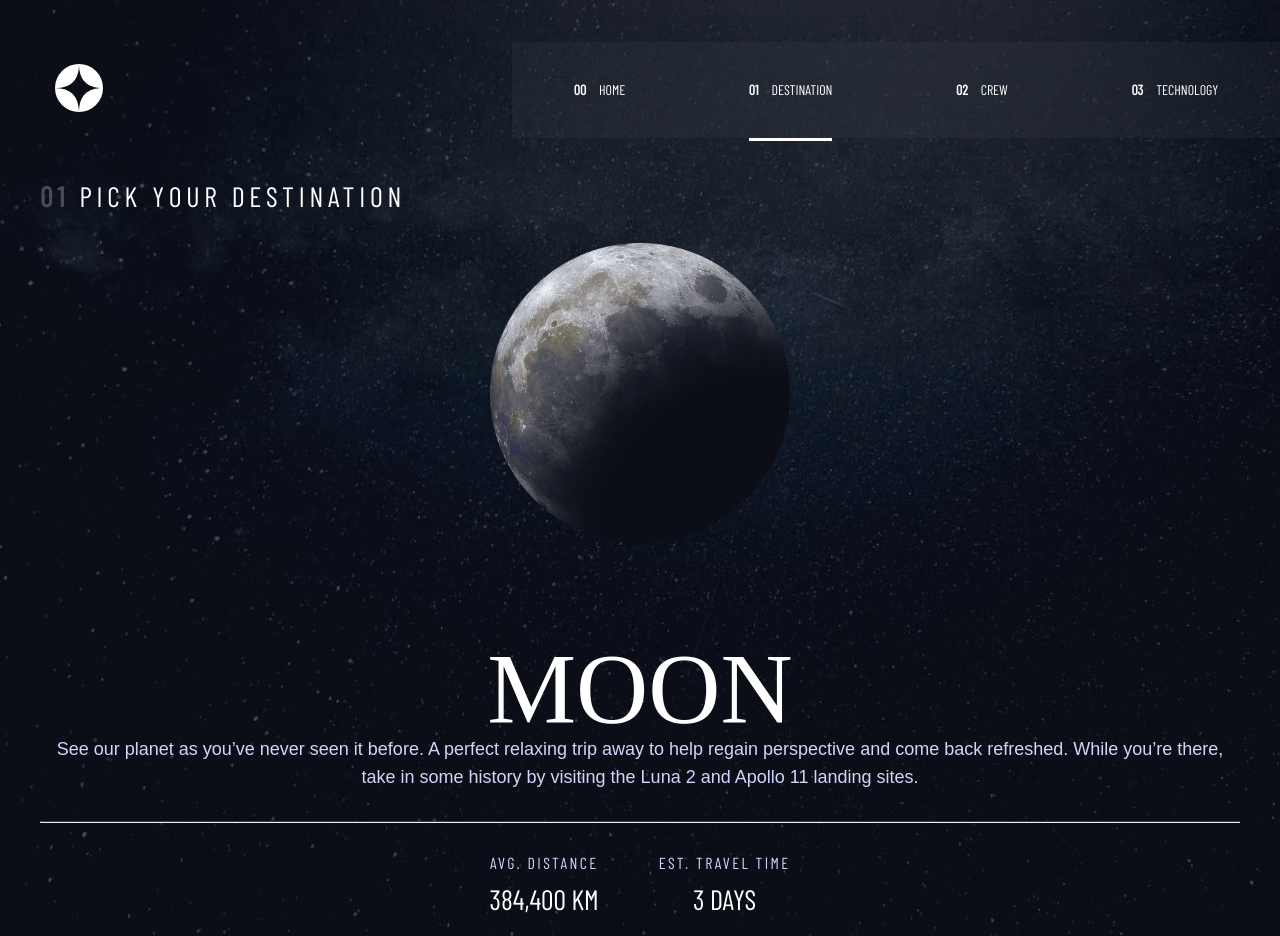
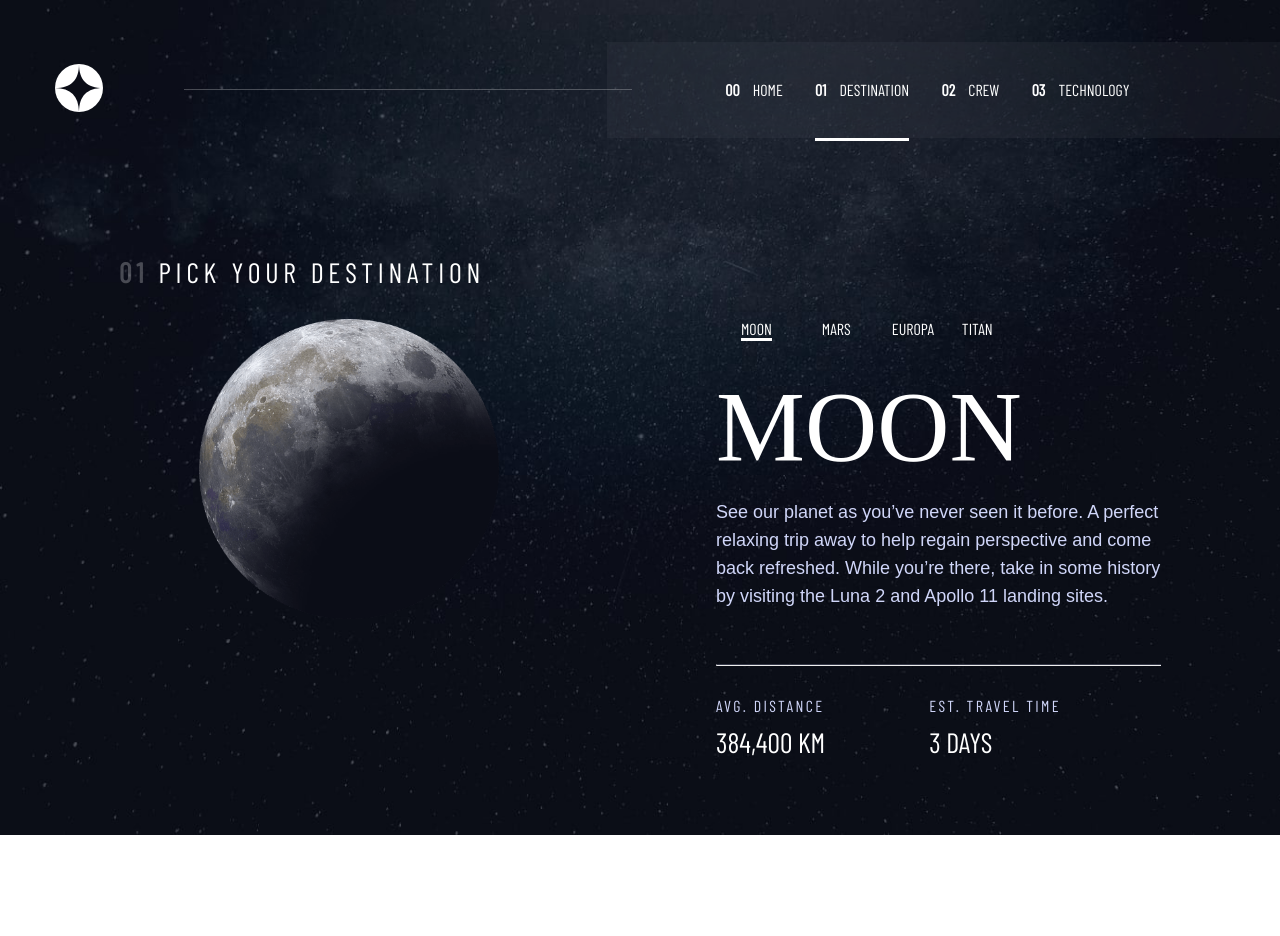
Before and after one commit to davidhuertado/space-app, a React (Create React App) app: page /destination in a window 1280 px wide. After the commit the page ends 835 px from the top, so only its background shows below. Built offline with nearby package versions, Linux system fonts and the light colour scheme; a web font is replaced by a local one.

Commit message:
feat destination desktop

```diff
--- a/src/components/Destination.js
+++ b/src/components/Destination.js
@@ -12,6 +12,7 @@ import { Pagination } from 'swiper';
 
 const Destination = ({ destinationData }) => {
   const pagination = {
+    el: '.pagination-container',
     clickable: true,
     renderBullet: function (index, className) {
       return (
--- a/src/components/Header.js
+++ b/src/components/Header.js
@@ -32,6 +32,7 @@ const Header = ({ onHamburguerClick, hidden }) => {
           <img src={logo} alt="logo" className="logo" />
         </div>
       </Link>
+      <span className="hide-mobile line"></span>
       <div className="burguer-container hide-tablet">
         <img
           onClick={() => onHamburguerClick(!hidden)}
--- a/src/components/Home.js
+++ b/src/components/Home.js
@@ -4,6 +4,7 @@ import '../styles/Home.css';
 const Home = () => {
   return (
     <section className="home">
+      <div className="text-div">
         <div className="title">
           <h5 className="h5">So you want to travel to</h5>
           <h1 className="h1">space</h1>
@@ -14,6 +15,7 @@ const Home = () => {
           back, and relax because we’ll give you a truly out of this world
           experience!
         </p>
+      </div>
 
       <span className="enter-span">
         <h4 className="h4">Explore</h4>
--- a/src/components/Planet.js
+++ b/src/components/Planet.js
@@ -5,10 +5,14 @@ const Planet = ({ planet }) => {
 
   return (
     <div className="planet">
+      <div className="img-container">
         <img
           src={require(`../assets/destination/image-${planet.name.toLowerCase()}.png`)}
           alt="moon"
         />
+      </div>
+      <div className="text-div">
+        <div className="pagination-container"></div>
         <h2 className="h2">{planet.name}</h2>
         <p>{planet.description}</p>
         <hr className="hr" />
@@ -24,6 +28,7 @@ const Planet = ({ planet }) => {
           </div>
         </div>
       </div>
+    </div>
   );
 };
 
--- a/src/styles/Destination.css
+++ b/src/styles/Destination.css
@@ -81,8 +81,7 @@
 .swiper-pagination-custom,
 .swiper-pagination-fraction {
   position: relative;
-  top: 200px;
-  bottom: 0;
+  top: -30px;
 }
 
 .destination .swiper-pagination-bullet-active {
@@ -104,12 +103,12 @@
     margin-bottom: 100px;
     width: 300px;
   }
-  .swiper-horizontal > .swiper-pagination-bullets,
+  /* .swiper-horizontal > .swiper-pagination-bullets,
   .swiper-pagination-bullets.swiper-pagination-horizontal,
   .swiper-pagination-custom,
   .swiper-pagination-fraction {
     top: 350px;
-  }
+  } */
   .destination .time-destination-wrapper {
     display: flex;
     justify-content: center;
@@ -123,3 +122,46 @@
     text-align: left;
   }
 }
+@media screen and (min-width: 992px) {
+  .destination {
+    padding: 76px 9.3vw;
+  }
+  .planet {
+    display: flex;
+    width: 100%;
+  }
+  .planet .img-container {
+    margin: 0 auto 0 80px;
+  }
+  .planet .text-div {
+    max-width: 445px;
+    margin: 0 0 0 auto;
+    text-align: left;
+  }
+  .planet .h2 {
+    margin-bottom: 14px;
+    line-height: 115px;
+    margin-top: 30px;
+  }
+  .destination p {
+    margin-bottom: 54px;
+  }
+  .destination .distance,
+  .destination .travel {
+    text-align: left;
+  }
+  .destination .distance {
+    margin: 0 auto 0 0;
+  }
+  .destination .travel {
+    margin-right: 100px;
+  }
+  .swiper-horizontal > .swiper-pagination-bullets,
+  .swiper-pagination-bullets.swiper-pagination-horizontal,
+  .swiper-pagination-custom,
+  .swiper-pagination-fraction {
+    top: unset;
+    bottom: 0 !important;
+    left: -10px;
+  }
+}
--- a/src/styles/Header.css
+++ b/src/styles/Header.css
@@ -55,6 +55,9 @@
     border-bottom: solid 3px #a6aab5;
     margin-bottom: -3px;
   }
+  .hide-mobile.line {
+    display: none;
+  }
 }
 @media screen and (min-width: 992px) {
   .header {
@@ -70,6 +73,24 @@
   }
   .header .menu-tablet {
     width: 60%;
-    max-width: 830px;
+  }
+  .header .menu-tablet ul {
+    padding: 0 10.5vw 0 8vw;
+  }
+
+  .header .menu-tablet a {
+    font-size: 16px;
+  }
+  .hide-mobile.line {
+    display: inline-block;
+    height: 1px;
+    width: 40vw;
+    background: var(--white);
+    opacity: 0.25;
+    position: relative;
+    left: 2vw;
+    z-index: 1;
   }
 }
+@media screen and (min-width: 1600px) {
+}
--- a/src/styles/Home.css
+++ b/src/styles/Home.css
@@ -44,3 +44,20 @@
     margin: 156px auto;
   }
 }
+@media screen and (min-width: 992px) {
+  .home {
+    display: flex;
+    align-items: center;
+    justify-content: space-between;
+    padding: 250px 160px;
+  }
+  .home .text-div {
+    text-align: left;
+    max-width: 450px;
+  }
+  .home .enter-span {
+    min-width: 274px;
+    min-height: 274px;
+    margin: 0 0 0 auto;
+  }
+}
```
Lines whose indentation alone changed are shown as unchanged.
